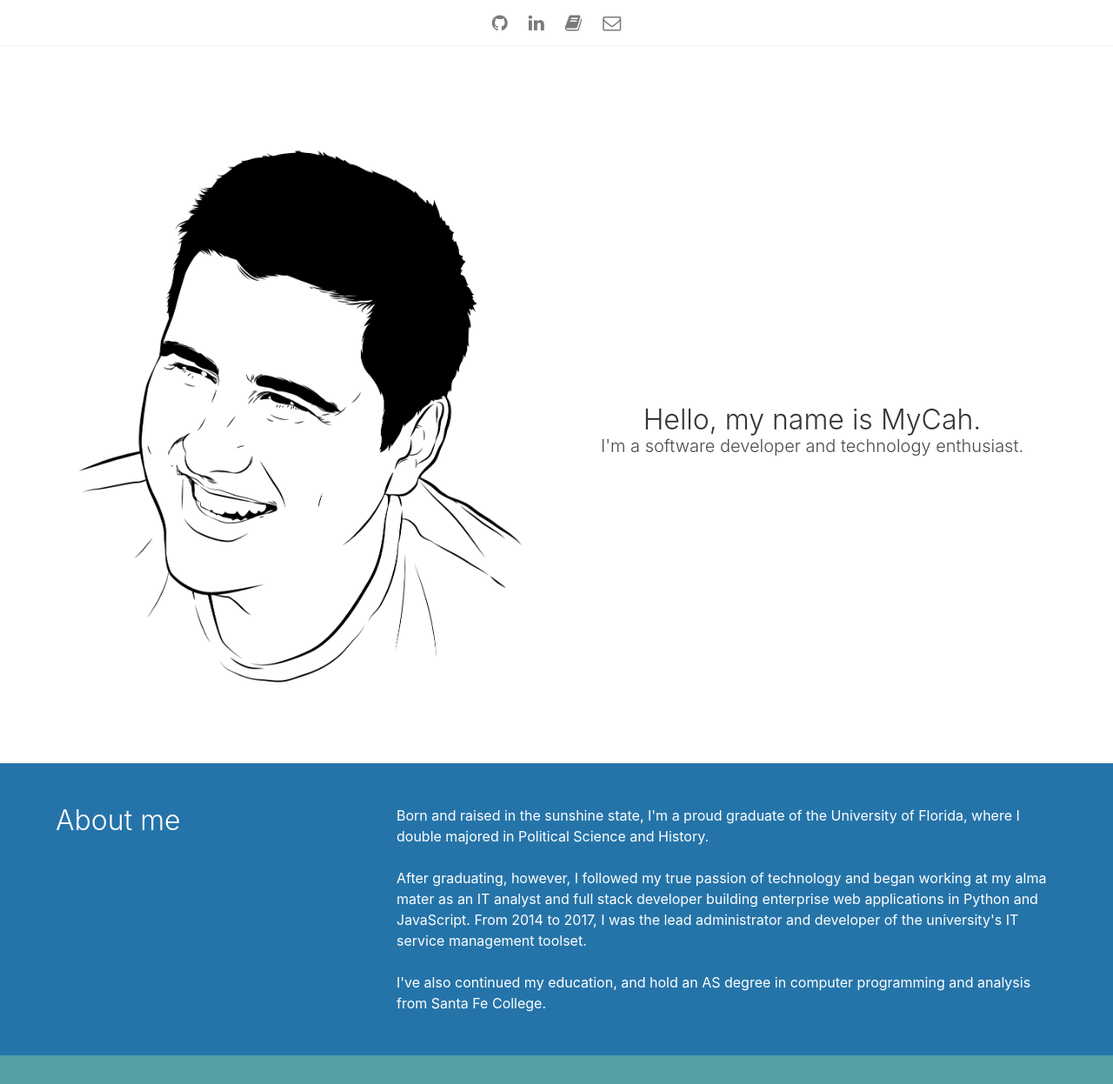
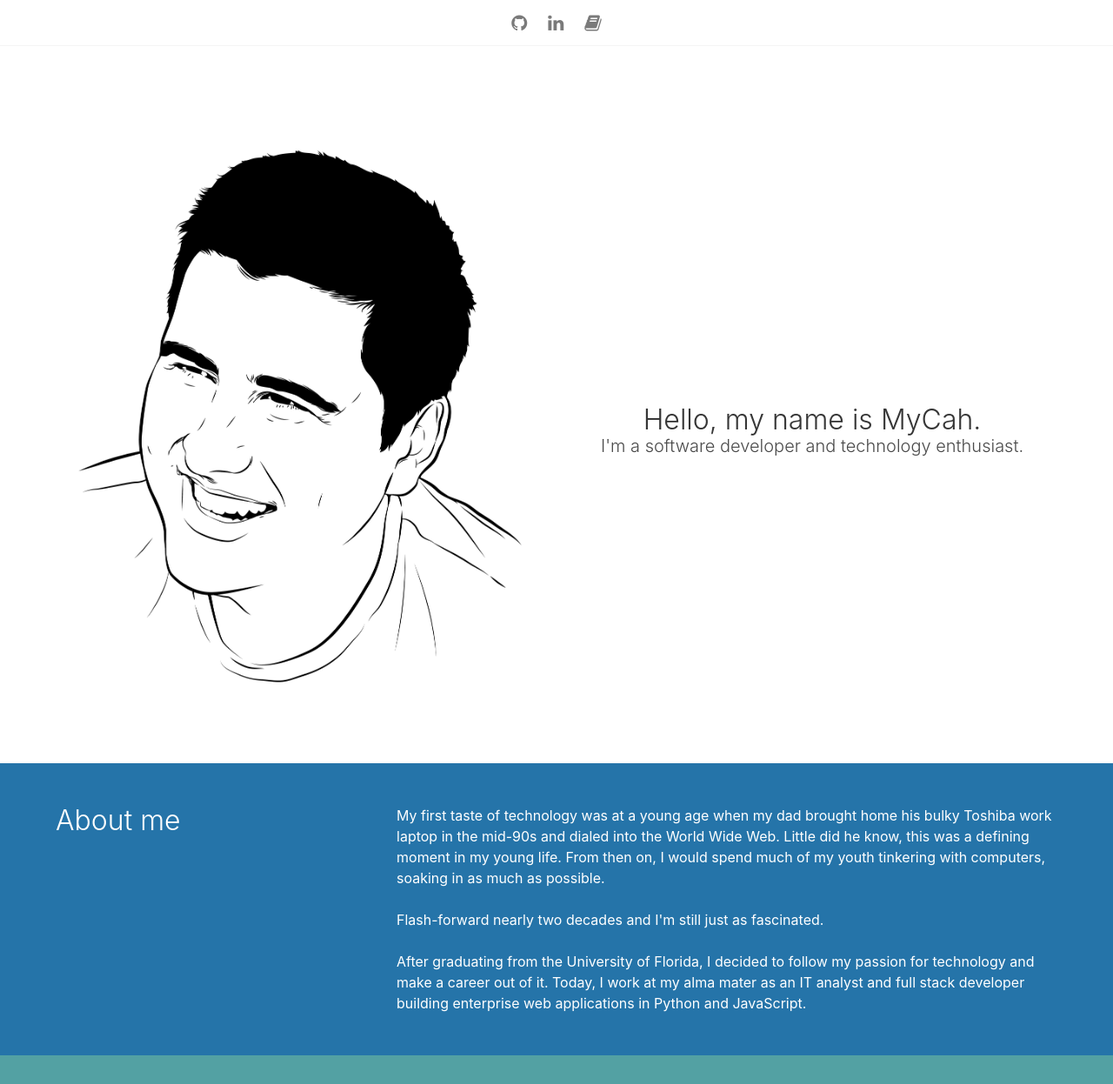
Before and after one commit to Hacym/mycahpleasant.com, a plain HTML site: page index.html in a window 1280 px wide. Shown: the top 1247 px of the page at 87% size. Drawn offline with nearby package versions, Linux system fonts and the light colour scheme; a script that the page names is missing.

Commit message:
Update bio

```diff
--- a/index.html
+++ b/index.html
@@ -1,10 +1,12 @@
 <!doctype html>
 
 <html lang="en" ng-app="app">
+
+    <title>MyCah Pleasant - Software Developer and Technology Enthusiast</title>
+    <meta name="viewport" content="width=device-width, initial-scale=1">
+    <meta name="description" content="MyCah Pleasant is a software developer and technology enthusiast based in Central Florida."/>
     <meta charset="utf-8">
-
-    <title>MyCah Pleasant - Technology Enthusiast</title>
-    <meta name="viewport" content="width=device-width, initial-scale=1">
+    <meta http-equiv="Content-Type" content="text/html; charset=utf-8" />
     <link href="https://maxcdn.bootstrapcdn.com/font-awesome/4.7.0/css/font-awesome.min.css" rel="stylesheet" integrity="sha384-wvfXpqpZZVQGK6TAh5PVlGOfQNHSoD2xbE+QkPxCAFlNEevoEH3Sl0sibVcOQVnN" crossorigin="anonymous">
     <link rel="stylesheet" href="styles/styles.css" />
     <script>
@@ -31,9 +33,6 @@
                     </a>
                     <a class="nav-item" href="https://blog.mycahpleasant.com">
                         <span class="fa fa-book" aria-hidden="true"></span>
-                    </a>
-                    <a class="nav-item" href="mailto:mycah@mycahpleasant.com">
-                        <i class="fa fa-envelope-o" aria-hidden="true"></i>
                     </a>
                 </div>
             </nav>
@@ -69,17 +68,15 @@
                     </div>
                     <div class="column is-two-thirds">
                         <p>
-                            Born and raised in the sunshine state, I'm a proud graduate of the University of Florida, where I double majored in Political Science and History.
+                            My first taste of technology was at a young age when my dad brought home his bulky Toshiba work laptop in the mid-90s and dialed into the World Wide Web. Little did he know, this was a defining moment in my young life. From then on, I would spend much of my youth tinkering with computers, soaking in as much as possible.
                         </p>
                         <br />
                         <p>
-                            After graduating, however, I followed my true passion of technology and began working at my alma mater as an IT analyst and full stack developer
-                            building enterprise web applications in Python and JavaScript.
-                            From 2014 to 2017, I was the lead administrator and developer of the university's IT service management toolset.
+                            Flash-forward nearly two decades and I'm still just as fascinated.
                         </p>
                         <br />
                         <p>
-                            I've also continued my education, and hold an AS degree in computer programming and analysis from Santa Fe College.
+                            After graduating from the University of Florida, I decided to follow my passion for technology and make a career out of it. Today, I work at my alma mater as an IT analyst and full stack developer building enterprise web applications in Python and JavaScript.
                         </p>
                     </div>
                 </div>
```
